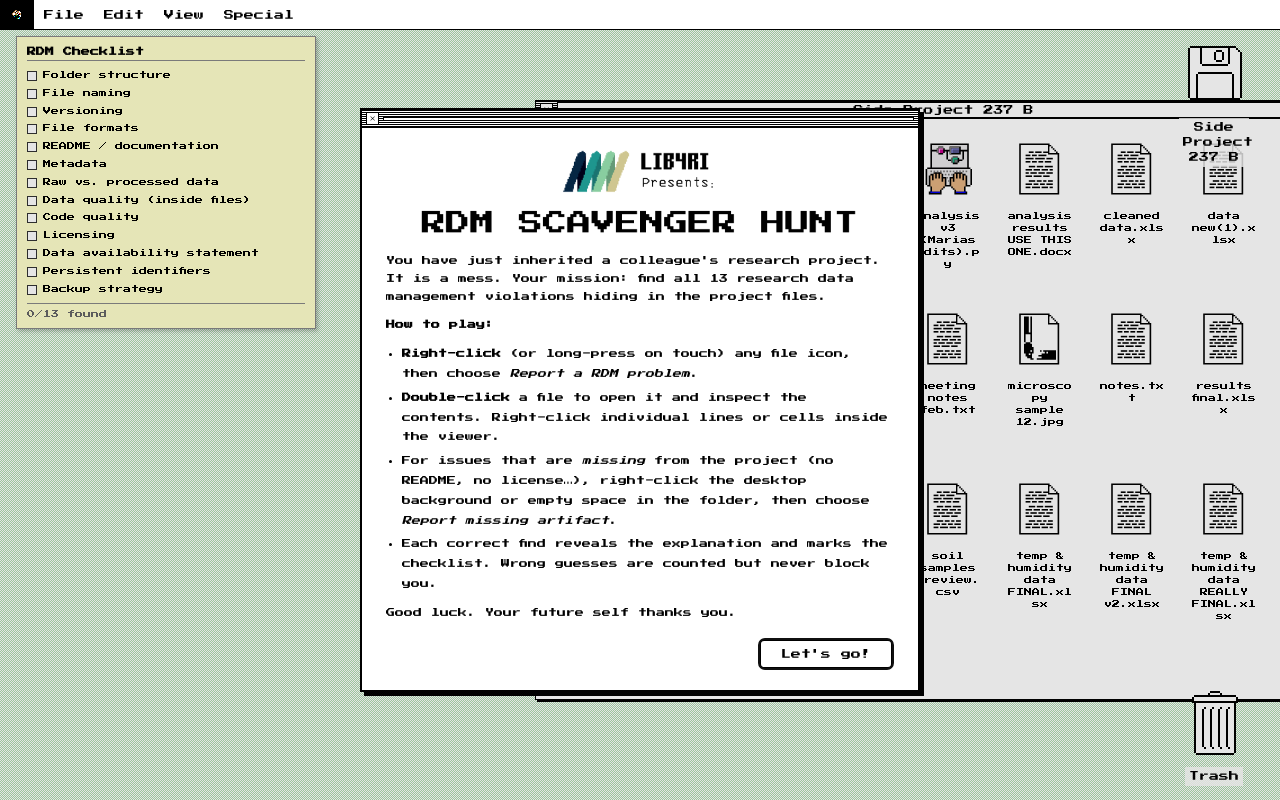
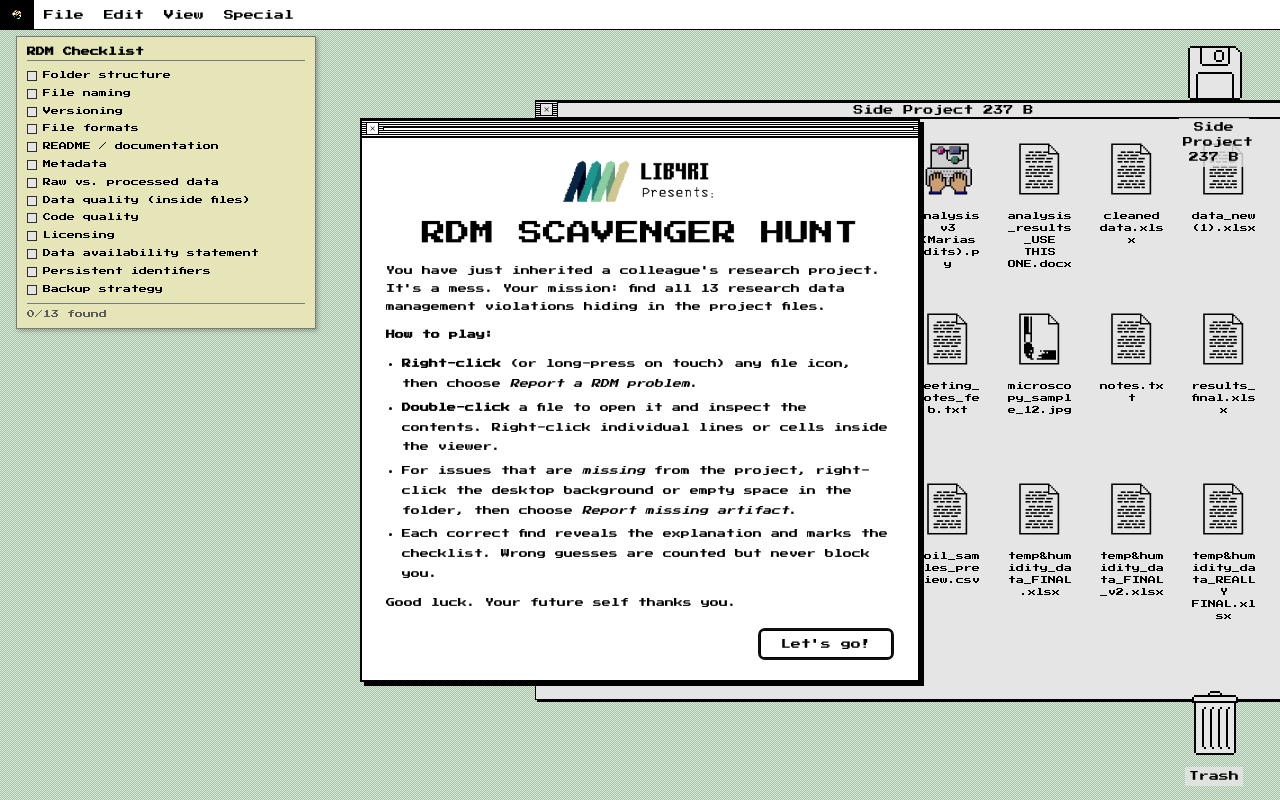
Before and after one commit to chasenunez/RDM_CLASSIC, a React (Vite) app: page / in a window 1280 px wide. Built offline with nearby package versions, Linux system fonts and the light colour scheme.

Commit message:
changing welcome dialog

```diff
--- a/src/components/WelcomeDialog.tsx
+++ b/src/components/WelcomeDialog.tsx
@@ -30,7 +30,7 @@ export function WelcomeDialog() {
           <div className="dialog__body">
             <p style={{ marginBottom: '10px', lineHeight: 2 }}>
               You have just inherited a colleague&apos;s research project.
-              It is a mess. Your mission: find all 13 research data management
+              It's a mess. Your mission: find all 13 research data management
               violations hiding in the project files.
             </p>
             <p style={{ marginBottom: '10px', lineHeight: 2 }}>
@@ -46,7 +46,7 @@ export function WelcomeDialog() {
                 Right-click individual lines or cells inside the viewer.
               </li>
               <li style={{ listStyle: 'disc', marginBottom: '4px' }}>
-                For issues that are <em>missing</em> from the project (no README, no license…),
+                For issues that are <em>missing</em> from the project,
                 right-click the desktop background or empty space in the folder, then choose
                 <em> Report missing artifact</em>.
               </li>
--- a/src/data/file-tree.json
+++ b/src/data/file-tree.json
@@ -46,7 +46,7 @@
   },
   {
     "path": "sample_project/analysis_results_USE THIS ONE.docx",
-    "name": "analysis results USE THIS ONE.docx",
+    "name": "analysis_results_USE THIS ONE.docx",
     "type": "file",
     "size": 36989,
     "mimeGuess": "application/vnd.openxmlformats-officedocument.wordprocessingml.document",
@@ -64,7 +64,7 @@
   },
   {
     "path": "sample_project/data_new(1).xlsx",
-    "name": "data new(1).xlsx",
+    "name": "data_new(1).xlsx",
     "type": "file",
     "size": 5291,
     "mimeGuess": "application/vnd.openxmlformats-officedocument.spreadsheetml.sheet",
@@ -82,7 +82,7 @@
   },
   {
     "path": "sample_project/fig1_updated.jpg",
-    "name": "fig1 updated.jpg",
+    "name": "fig1_updated.jpg",
     "type": "file",
     "size": 18313,
     "mimeGuess": "image/jpeg",
@@ -100,7 +100,7 @@
   },
   {
     "path": "sample_project/manuscript_draft_v2_JK comments.docx",
-    "name": "manuscript draft v2 JK comments.docx",
+    "name": "manuscript_draft_v2_JK comments.docx",
     "type": "file",
     "size": 37007,
     "mimeGuess": "application/vnd.openxmlformats-officedocument.wordprocessingml.document",
@@ -109,7 +109,7 @@
   },
   {
     "path": "sample_project/meeting_notes_feb.txt",
-    "name": "meeting notes feb.txt",
+    "name": "meeting_notes_feb.txt",
     "type": "file",
     "size": 160,
     "mimeGuess": "text/plain",
@@ -118,7 +118,7 @@
   },
   {
     "path": "sample_project/microscopy_sample_12.jpg",
-    "name": "microscopy sample 12.jpg",
+    "name": "microscopy_sample_12.jpg",
     "type": "file",
     "size": 22275,
     "mimeGuess": "image/jpeg",
@@ -136,7 +136,7 @@
   },
   {
     "path": "sample_project/results_final.xlsx",
-    "name": "results final.xlsx",
+    "name": "results_final.xlsx",
     "type": "file",
     "size": 5010,
     "mimeGuess": "application/vnd.openxmlformats-officedocument.spreadsheetml.sheet",
@@ -154,7 +154,7 @@
   },
   {
     "path": "sample_project/script_old.py",
-    "name": "script old.py",
+    "name": "script_old.py",
     "type": "file",
     "size": 143,
     "mimeGuess": "text/x-python",
@@ -163,7 +163,7 @@
   },
   {
     "path": "sample_project/sensor_output.dat",
-    "name": "sensor output.dat",
+    "name": "sensor_output.dat",
     "type": "file",
     "size": 360,
     "mimeGuess": "application/octet-stream",
@@ -181,7 +181,7 @@
   },
   {
     "path": "sample_project/soil_samples_preview.csv",
-    "name": "soil samples preview.csv",
+    "name": "soil_samples_preview.csv",
     "type": "file",
     "size": 402,
     "mimeGuess": "text/csv",
@@ -190,7 +190,7 @@
   },
   {
     "path": "sample_project/temp&humidity_data_FINAL.xlsx",
-    "name": "temp & humidity data FINAL.xlsx",
+    "name": "temp&humidity_data_FINAL.xlsx",
     "type": "file",
     "size": 6450,
     "mimeGuess": "application/vnd.openxmlformats-officedocument.spreadsheetml.sheet",
@@ -199,7 +199,7 @@
   },
   {
     "path": "sample_project/temp&humidity_data_FINAL_v2.xlsx",
-    "name": "temp & humidity data FINAL v2.xlsx",
+    "name": "temp&humidity_data_FINAL_v2.xlsx",
     "type": "file",
     "size": 6448,
     "mimeGuess": "application/vnd.openxmlformats-officedocument.spreadsheetml.sheet",
@@ -208,7 +208,7 @@
   },
   {
     "path": "sample_project/temp&humidity_data_REALLY FINAL.xlsx",
-    "name": "temp & humidity data REALLY FINAL.xlsx",
+    "name": "temp&humidity_data_REALLY FINAL.xlsx",
     "type": "file",
     "size": 6625,
     "mimeGuess": "application/vnd.openxmlformats-officedocument.spreadsheetml.sheet",
```
